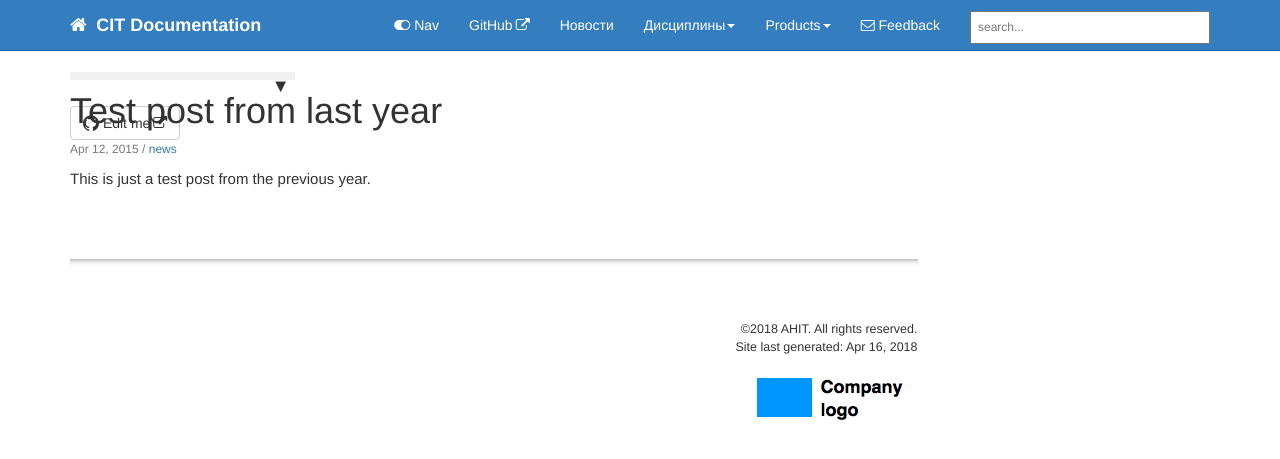
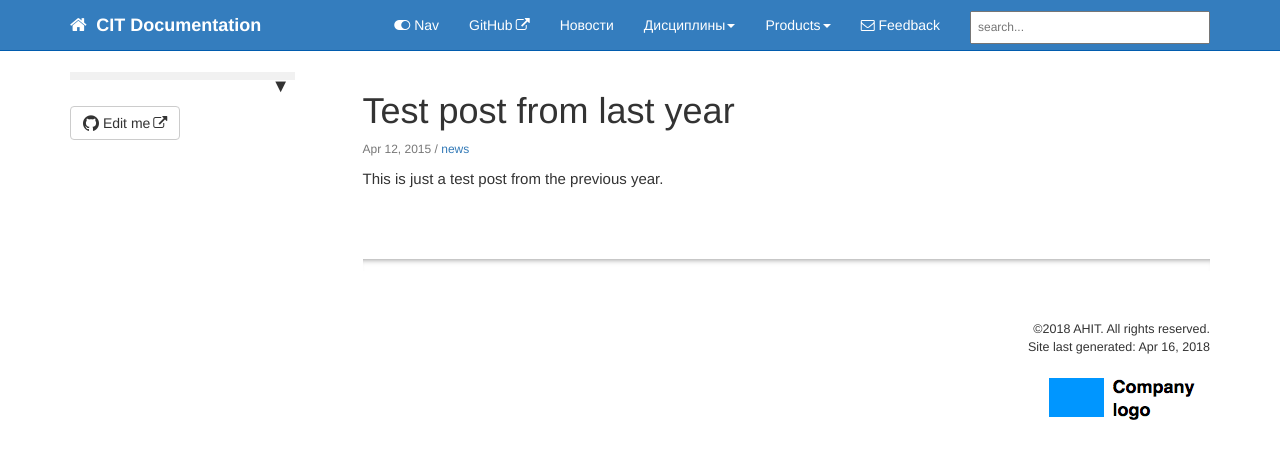
Before and after one commit to citDocs/citDocs.github.io, a Jekyll site: the page built from _posts/2015-04-12-test-post-last-year.md, in a window 1280 px wide. Shown: the top 459 px of the page. Built offline with Jekyll 4.4.1, drawn with Linux system fonts in a browser that asks for light colours; nearby versions of some CDN libraries; comment, search, counter and statistics services are not loaded.

Commit message:
Update customstyles.css

```diff
--- a/css/customstyles.css
+++ b/css/customstyles.css
@@ -1,9 +1,6 @@
 body {
     font-size:15px;
 }
-
-.barall{
-    position:fixed;}
 
 .bs-callout {
     padding: 20px;
```
